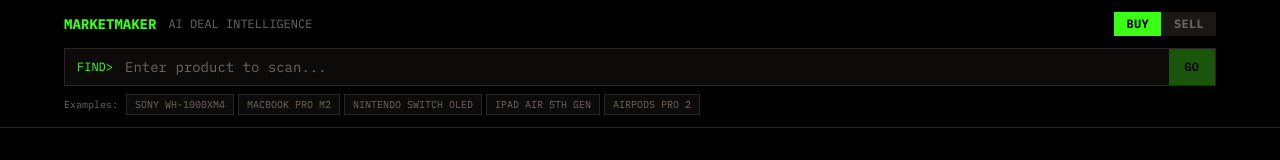
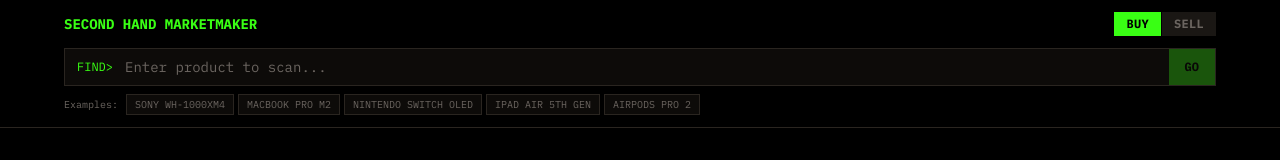
Before and after one commit to sidpendyala/SecondHandMarketMaker, a Next.js app in the folder frontend/: page / in a window 1280 px wide. Shown: the top 160 px of the page. Built offline with nearby package versions, Linux system fonts and the light colour scheme.

Commit message:
UI changes

```diff
--- a/frontend/src/app/layout.tsx
+++ b/frontend/src/app/layout.tsx
@@ -9,7 +9,7 @@ const ibmPlexMono = IBM_Plex_Mono({
 });
 
 export const metadata: Metadata = {
-  title: "MarketMaker — Bloomberg-Style Deal Terminal",
+  title: "Second Hand MarketMaker",
   description:
     "AI-powered deal intelligence for second-hand goods. Find underpriced listings and arbitrage opportunities.",
 };
--- a/frontend/src/app/page.tsx
+++ b/frontend/src/app/page.tsx
@@ -209,18 +209,6 @@ export default function Home() {
     [executeSearch]
   );
 
-  /**
-   * Called when user clicks SKIP in the refinement UI.
-   */
-  const handleRefinementSkip = useCallback(() => {
-    const baseQuery = pendingQueryRef.current;
-    const keepImage = keepImageRef.current;
-
-    setRefinementSelections({});
-    setRefinementFields([]);
-    executeSearch(baseQuery, keepImage);
-  }, [executeSearch]);
-
   const handleModeChange = useCallback((newMode: Mode) => {
     setMode(newMode);
     setBuyData(null);
@@ -233,6 +221,26 @@ export default function Home() {
     setRefinementSelections({});
     setImagePreview(null);
     setConditionResult(null);
+  }, []);
+
+  /** Home: reset everything to default state */
+  const handleHomeClick = useCallback(() => {
+    setMode("buy");
+    setBuyData(null);
+    setSellData(null);
+    setError(null);
+    setSearchBarQuery(undefined);
+    setRefinementFields([]);
+    setRefinementSelections({});
+    setProductFields([]);
+    setSellCondition(undefined);
+    setSellDetails({});
+    setDetectedAttrs({});
+    setImagePreview(null);
+    setConditionResult(null);
+    setShowResults(false);
+    setShowFiltered(false);
+    setIsLoading(false);
   }, []);
 
   const refreshTimer = useRef<ReturnType<typeof setTimeout> | null>(null);
@@ -312,6 +320,7 @@ export default function Home() {
         mode={mode}
         onModeChange={handleModeChange}
         externalQuery={searchBarQuery}
+        onHomeClick={handleHomeClick}
       />
 
       {/* Main */}
@@ -322,7 +331,6 @@ export default function Home() {
           onComplete={() => setShowResults(true)}
           refinementFields={refinementFields}
           onRefinementSubmit={handleRefinementSubmit}
-          onRefinementSkip={handleRefinementSkip}
         />
 
         {/* Error */}
--- a/frontend/src/components/ProgressLoader.tsx
+++ b/frontend/src/components/ProgressLoader.tsx
@@ -50,8 +50,6 @@ interface ProgressLoaderProps {
   refinementFields?: ProductField[];
   /** Called when user submits refinement selections */
   onRefinementSubmit?: (values: Record<string, string>) => void;
-  /** Called when user skips refinement */
-  onRefinementSkip?: () => void;
 }
 
 export default function ProgressLoader({
@@ -60,7 +58,6 @@ export default function ProgressLoader({
   onComplete,
   refinementFields,
   onRefinementSubmit,
-  onRefinementSkip,
 }: ProgressLoaderProps) {
   const [progress, setProgress] = useState(0);
   const [visible, setVisible] = useState(false);
@@ -200,10 +197,6 @@ export default function ProgressLoader({
     onRefinementSubmit?.(selected);
   };
 
-  const handleSkip = () => {
-    onRefinementSkip?.();
-  };
-
   return (
     <div className="mx-auto max-w-xl px-4 py-12">
       <div className="border border-[#2a2520] bg-[#0d0b09] p-5">
@@ -286,19 +279,13 @@ export default function ProgressLoader({
               ))}
             </div>
 
-            {/* Buttons */}
-            <div className="mt-4 flex gap-2">
+            {/* Continue only */}
+            <div className="mt-4">
               <button
                 onClick={handleContinue}
-                className="flex-1 border border-[#39ff14] bg-[#39ff14]/10 px-4 py-2 text-xs font-bold text-[#39ff14] transition-colors hover:bg-[#39ff14]/20"
+                className="w-full border border-[#39ff14] bg-[#39ff14]/10 px-4 py-2 text-xs font-bold text-[#39ff14] transition-colors hover:bg-[#39ff14]/20"
               >
                 CONTINUE
-              </button>
-              <button
-                onClick={handleSkip}
-                className="border border-[#2a2520] bg-black px-4 py-2 text-xs font-bold text-[#6b6560] transition-colors hover:border-[#6b6560] hover:text-[#e8e6e3]"
-              >
-                SKIP
               </button>
             </div>
           </div>
--- a/frontend/src/components/SearchHeader.tsx
+++ b/frontend/src/components/SearchHeader.tsx
@@ -11,6 +11,8 @@ interface SearchHeaderProps {
   mode: Mode;
   onModeChange: (mode: Mode) => void;
   externalQuery?: string;
+  /** Called when the logo/title is clicked — reset to home/default state */
+  onHomeClick?: () => void;
 }
 
 export default function SearchHeader({
@@ -19,11 +21,14 @@ export default function SearchHeader({
   mode,
   onModeChange,
   externalQuery,
+  onHomeClick,
 }: SearchHeaderProps) {
   const [query, setQuery] = useState("");
 
   useEffect(() => {
-    if (externalQuery !== undefined && externalQuery !== query) {
+    if (externalQuery === undefined) {
+      setQuery("");
+    } else if (externalQuery !== query) {
       setQuery(externalQuery);
     }
     // eslint-disable-next-line react-hooks/exhaustive-deps
@@ -47,15 +52,19 @@ export default function SearchHeader({
   return (
     <div className="border-b border-[#2a2520] bg-black px-4 py-3">
       <div className="mx-auto max-w-6xl">
-        {/* Top row: brand + mode tabs */}
+        {/* Top row: brand (home) + mode tabs */}
         <div className="mb-3 flex items-center justify-between">
           <div className="flex items-center gap-3">
-            <span className="text-sm font-bold text-[#39ff14]">
-              MARKETMAKER
-            </span>
-            <span className="text-xs text-[#6b6560]">
-              AI DEAL INTELLIGENCE
-            </span>
+            <button
+              type="button"
+              onClick={onHomeClick}
+              className="flex items-center gap-3 text-left transition-opacity hover:opacity-80 focus:outline-none focus:ring-2 focus:ring-[#39ff14]/50 focus:ring-offset-0"
+              aria-label="Go to home"
+            >
+              <span className="text-sm font-bold text-[#39ff14]">
+                SECOND HAND MARKETMAKER
+              </span>
+            </button>
           </div>
 
           <div className="flex items-center gap-px">
```
